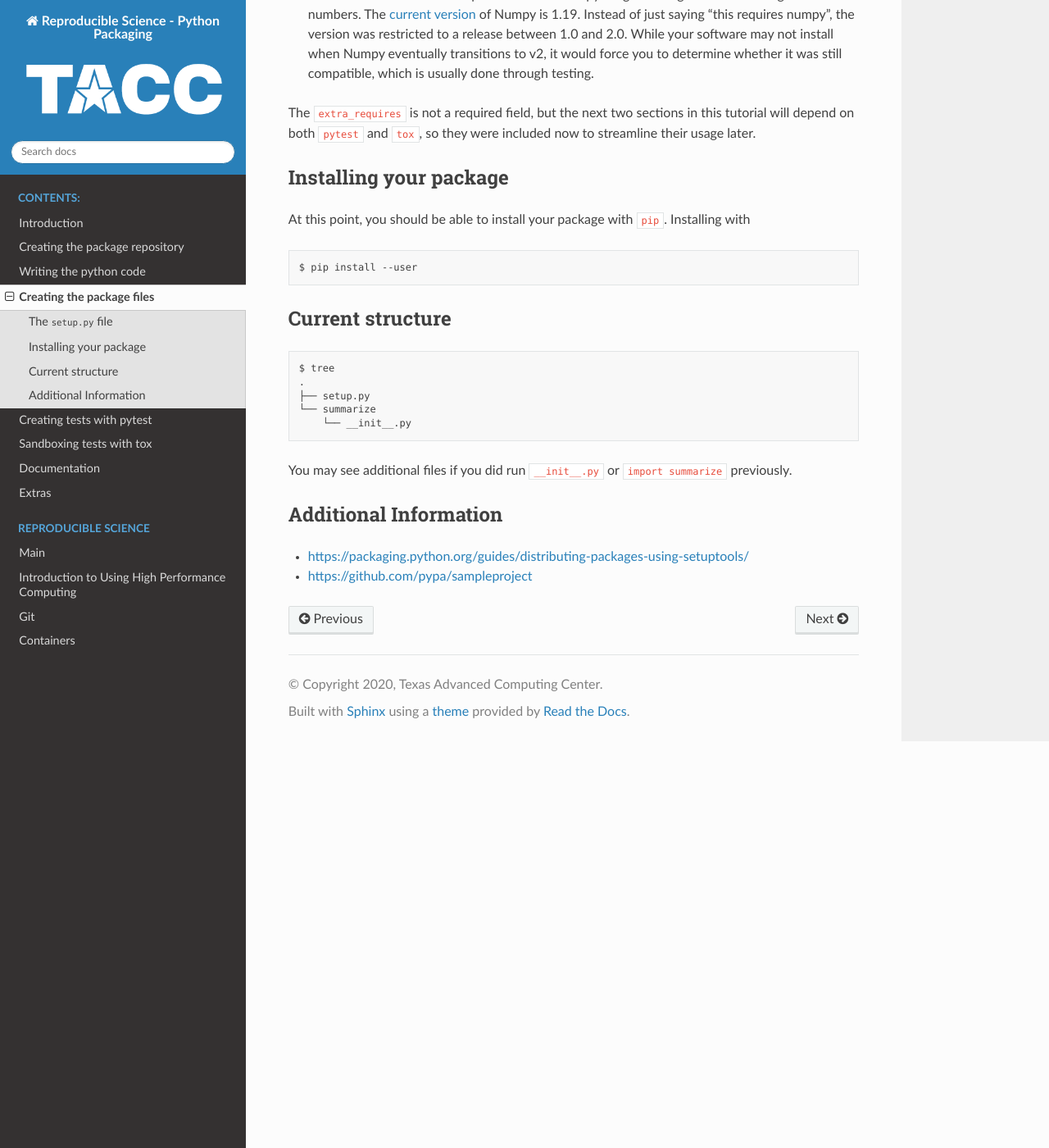
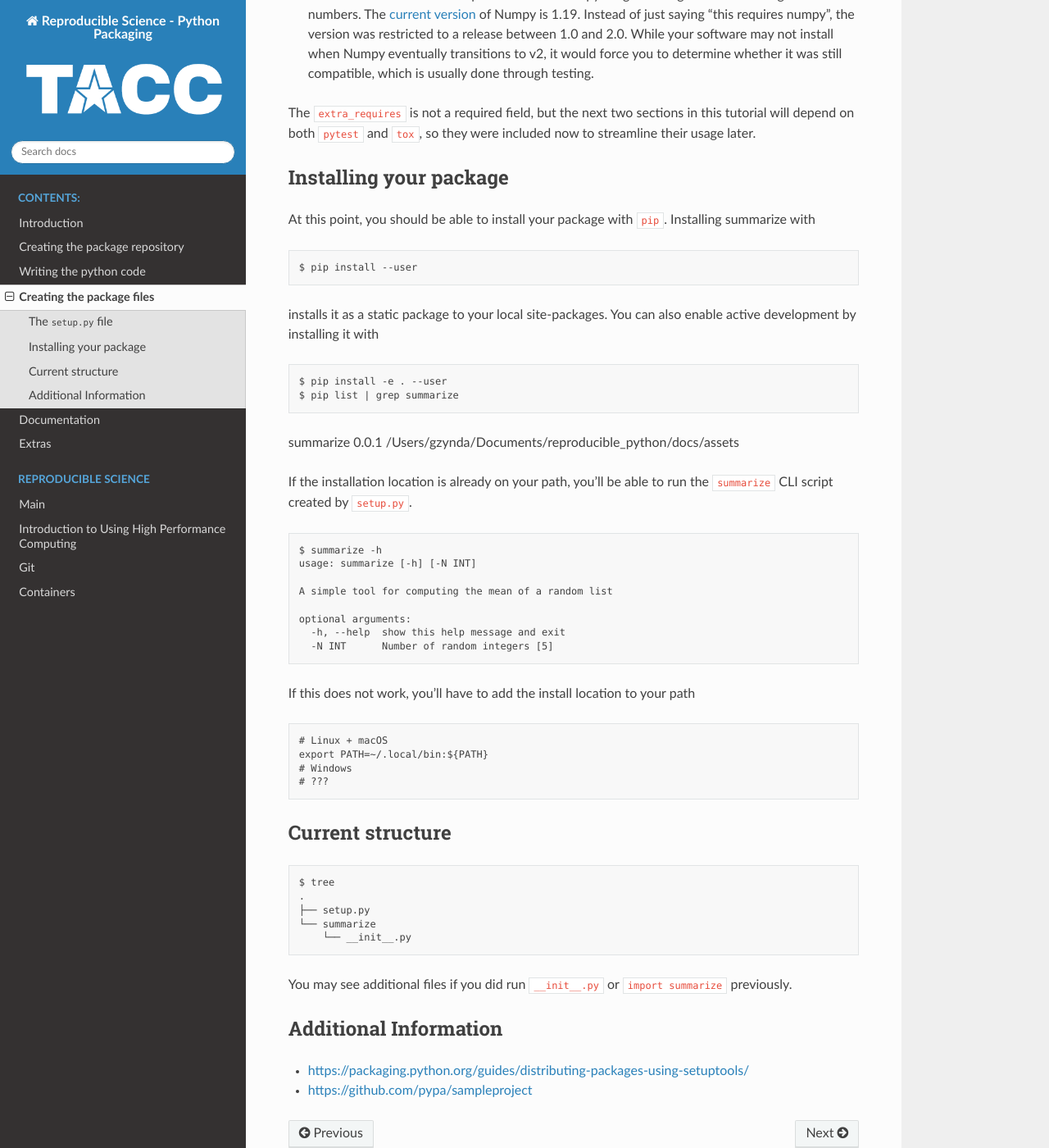
Before and after one commit to zyndagj/reproducible_python, a Sphinx documentation site: the page built from docs/04-package-files.rst, in a window 1280 px wide and 1400 px high, scrolled down 1337 px. Shown: the whole window at 82% size. Built offline with Sphinx 7.4.7 and the Read the Docs theme 2.0.0, drawn with Linux system fonts in a browser that asks for light colours; pages that are not in the unit, such as notebooks, are missing from menus.

```diff
--- a/docs/01-introduction.rst
+++ b/docs/01-introduction.rst
@@ -17,10 +17,11 @@ After completing this module, participants should be able to:
 Why is this important?
 ----------------------
 
-Python if often thought as a scripting language, and used in a similar manner to bash.
+Python is often thought as a scripting language, and used in a similar manner to bash.
 While this is true, many python scripts require third-party packages, and there is often no way to know if the script actually functions as expected on your system.
 
-If you plan on sharing your script with others, we recommend transforming it into
+If you plan on sharing your script with others, we recommend transforming it into a proper package with specified dependencies and validation tests.
+This precaution will improve reproducibility and help you avoid the "works on my system" issues you encounter while supporting your community.
 
 Requirements
 ------------
--- a/docs/04-package-files.rst
+++ b/docs/04-package-files.rst
@@ -43,13 +43,42 @@ The ``extra_requires`` is not a required field, but the next two sections in thi
 Installing your package
 -----------------------
 
-At this point, you should be able to install your package with ``pip``. Installing with
+At this point, you should be able to install your package with ``pip``. Installing summarize with
 
 .. code-block::
 
    $ pip install --user
 
+installs it as a static package to your local site-packages.
+You can also enable active development by installing it with
 
+.. code-block::
+
+   $ pip install -e . --user
+   $ pip list | grep summarize
+summarize                     0.0.1               /Users/gzynda/Documents/reproducible_python/docs/assets
+
+If the installation location is already on your path, you'll be able to run the ``summarize`` CLI script created by ``setup.py``.
+
+.. code-block::
+
+   $ summarize -h
+   usage: summarize [-h] [-N INT]
+
+   A simple tool for computing the mean of a random list
+
+   optional arguments:
+     -h, --help  show this help message and exit
+     -N INT      Number of random integers [5]
+
+If this does not work, you'll have to add the install location to your path
+
+.. code-block::
+
+   # Linux + macOS
+   export PATH=~/.local/bin:${PATH}
+   # Windows
+   # ???
 
 Current structure
 -----------------
--- a/docs/assets/summarize/__init__.py
+++ b/docs/assets/summarize/__init__.py
@@ -16,7 +16,7 @@ def main():
     print(mean)
     # Done!
 
-def gen_numbers(n_numbers):
+def gen_numbers(n_numbers=5):
     '''
     Generates n_numbers integers ranging from 0 to 99
     '''
```
Also changed, not shown: docs/05-tox.rst (renamed from docs/06-tox.rst), docs/06-pytest.rst (renamed from docs/05-pytest.rst).
